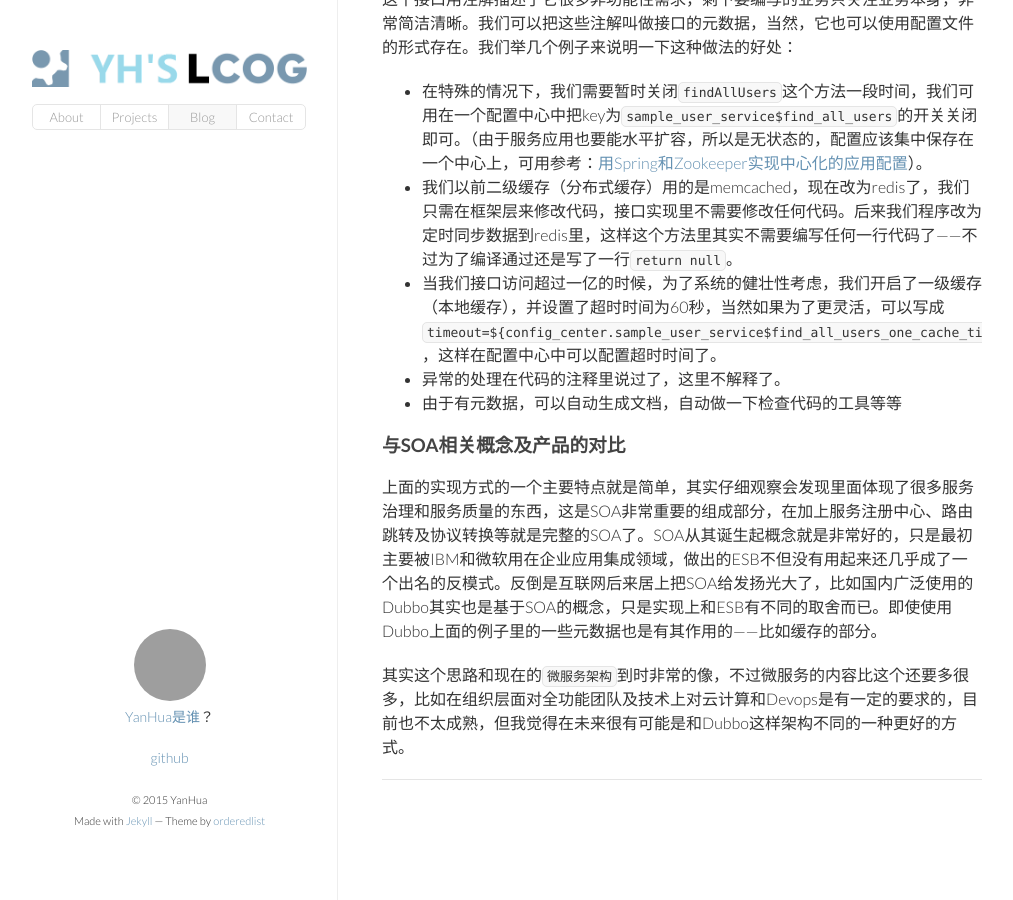
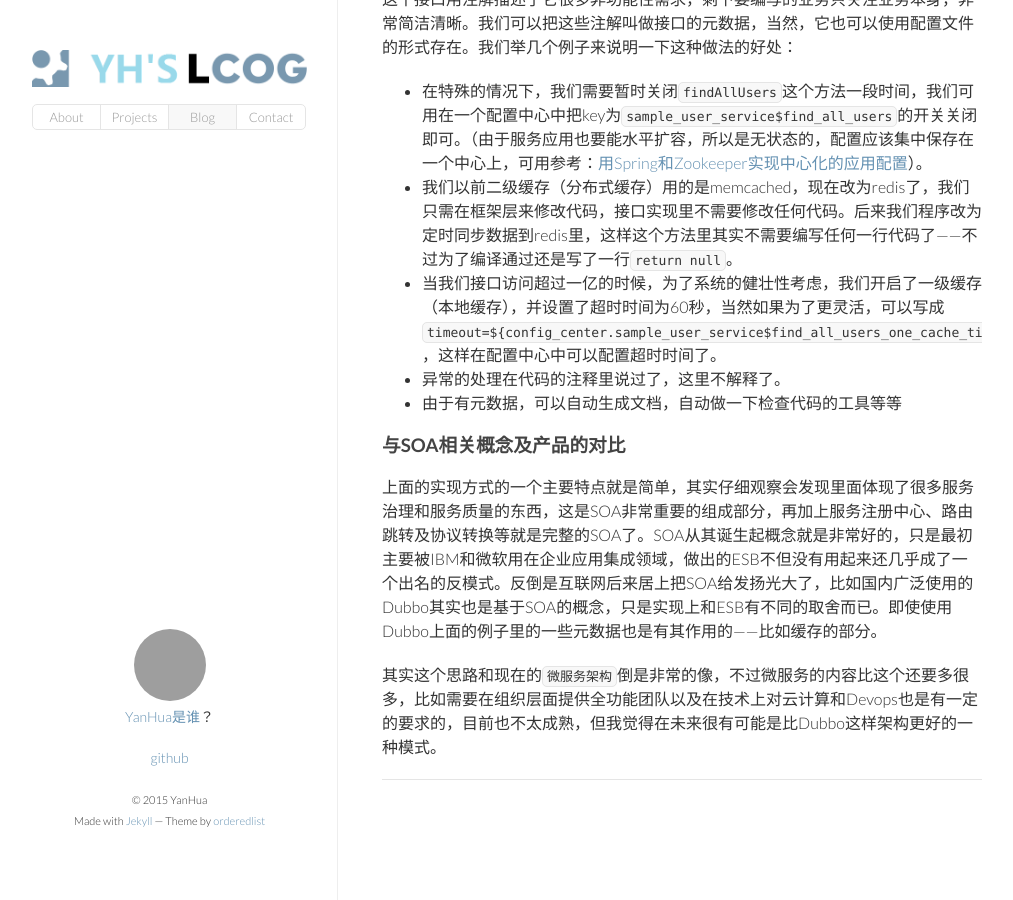
Before and after one commit to yanhua365/yanhua365.github.com, a Jekyll site: the page built from _posts/2015-04-27-use-aop-to-improve-your-distributed-service-framework.md, in a window 1280 px wide and 900 px high, scrolled down 1222 px. Shown: the whole window, without its empty margins (133-1146 px from the left). Built offline with Jekyll 4.4.1, drawn with Linux system fonts in a browser that asks for light colours; comment, search, counter and statistics services are not loaded; grey boxes are pictures that could not be loaded.

Commit message:
修改错别字

```diff
--- a/_posts/2015-04-27-use-aop-to-improve-your-distributed-service-framework.md
+++ b/_posts/2015-04-27-use-aop-to-improve-your-distributed-service-framework.md
@@ -48,6 +48,6 @@ image:  micro-service-architecture.jpg
 
 ### 与SOA相关概念及产品的对比
 
-上面的实现方式的一个主要特点就是简单，其实仔细观察会发现里面体现了很多服务治理和服务质量的东西，这是SOA非常重要的组成部分，在加上服务注册中心、路由跳转及协议转换等就是完整的SOA了。SOA从其诞生起概念就是非常好的，只是最初主要被IBM和微软用在企业应用集成领域，做出的ESB不但没有用起来还几乎成了一个出名的反模式。反倒是互联网后来居上把SOA给发扬光大了，比如国内广泛使用的Dubbo其实也是基于SOA的概念，只是实现上和ESB有不同的取舍而已。即使使用Dubbo上面的例子里的一些元数据也是有其作用的——比如缓存的部分。
+上面的实现方式的一个主要特点就是简单，其实仔细观察会发现里面体现了很多服务治理和服务质量的东西，这是SOA非常重要的组成部分，再加上服务注册中心、路由跳转及协议转换等就是完整的SOA了。SOA从其诞生起概念就是非常好的，只是最初主要被IBM和微软用在企业应用集成领域，做出的ESB不但没有用起来还几乎成了一个出名的反模式。反倒是互联网后来居上把SOA给发扬光大了，比如国内广泛使用的Dubbo其实也是基于SOA的概念，只是实现上和ESB有不同的取舍而已。即使使用Dubbo上面的例子里的一些元数据也是有其作用的——比如缓存的部分。
 
-其实这个思路和现在的`微服务架构`到时非常的像，不过微服务的内容比这个还要多很多，比如在组织层面对全功能团队及技术上对云计算和Devops是有一定的要求的，目前也不太成熟，但我觉得在未来很有可能是和Dubbo这样架构不同的一种更好的方式。
+其实这个思路和现在的`微服务架构`倒是非常的像，不过微服务的内容比这个还要多很多，比如需要在组织层面提供全功能团队以及在技术上对云计算和Devops也是有一定的要求的，目前也不太成熟，但我觉得在未来很有可能是比Dubbo这样架构更好的一种模式。
```
